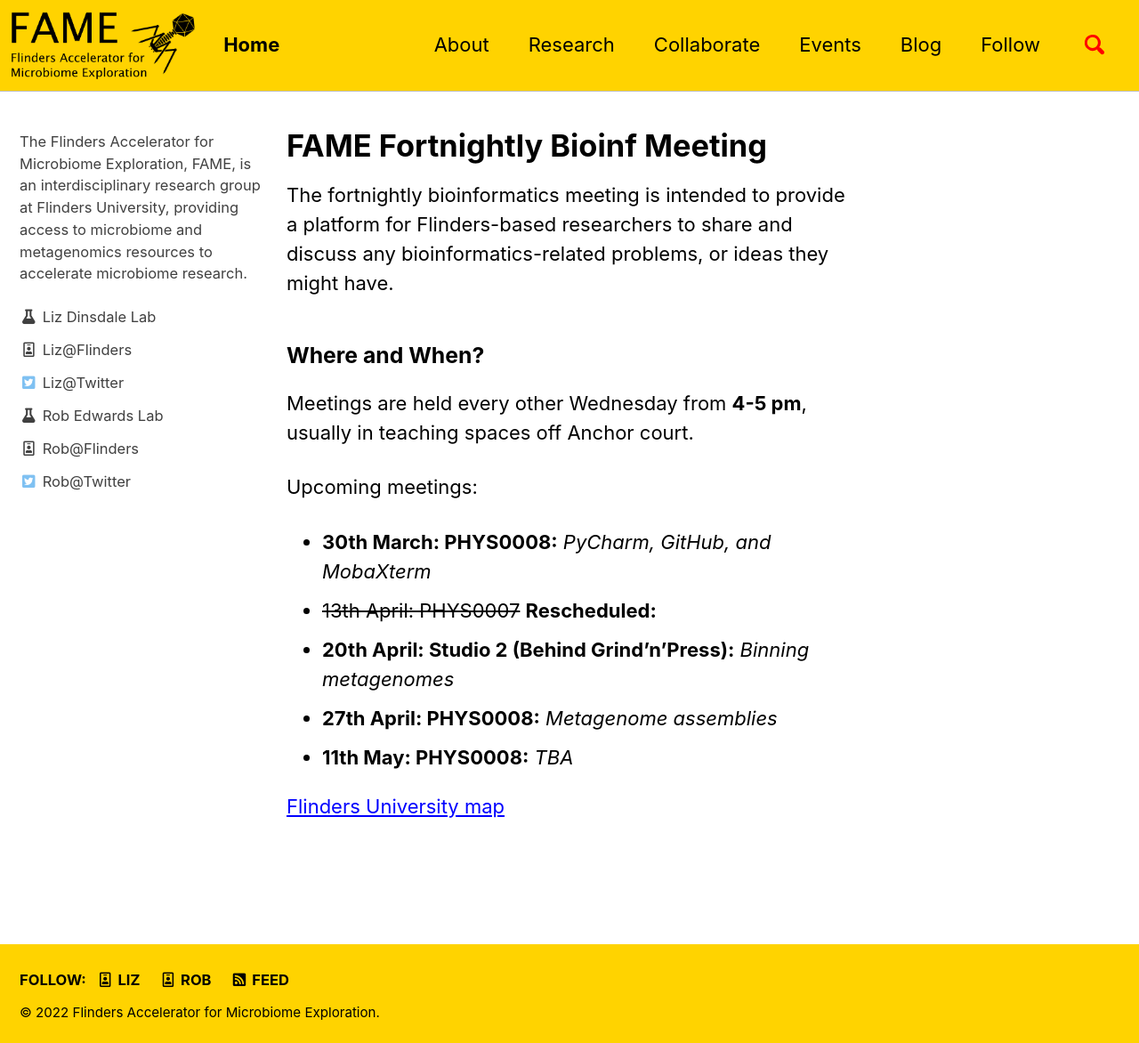
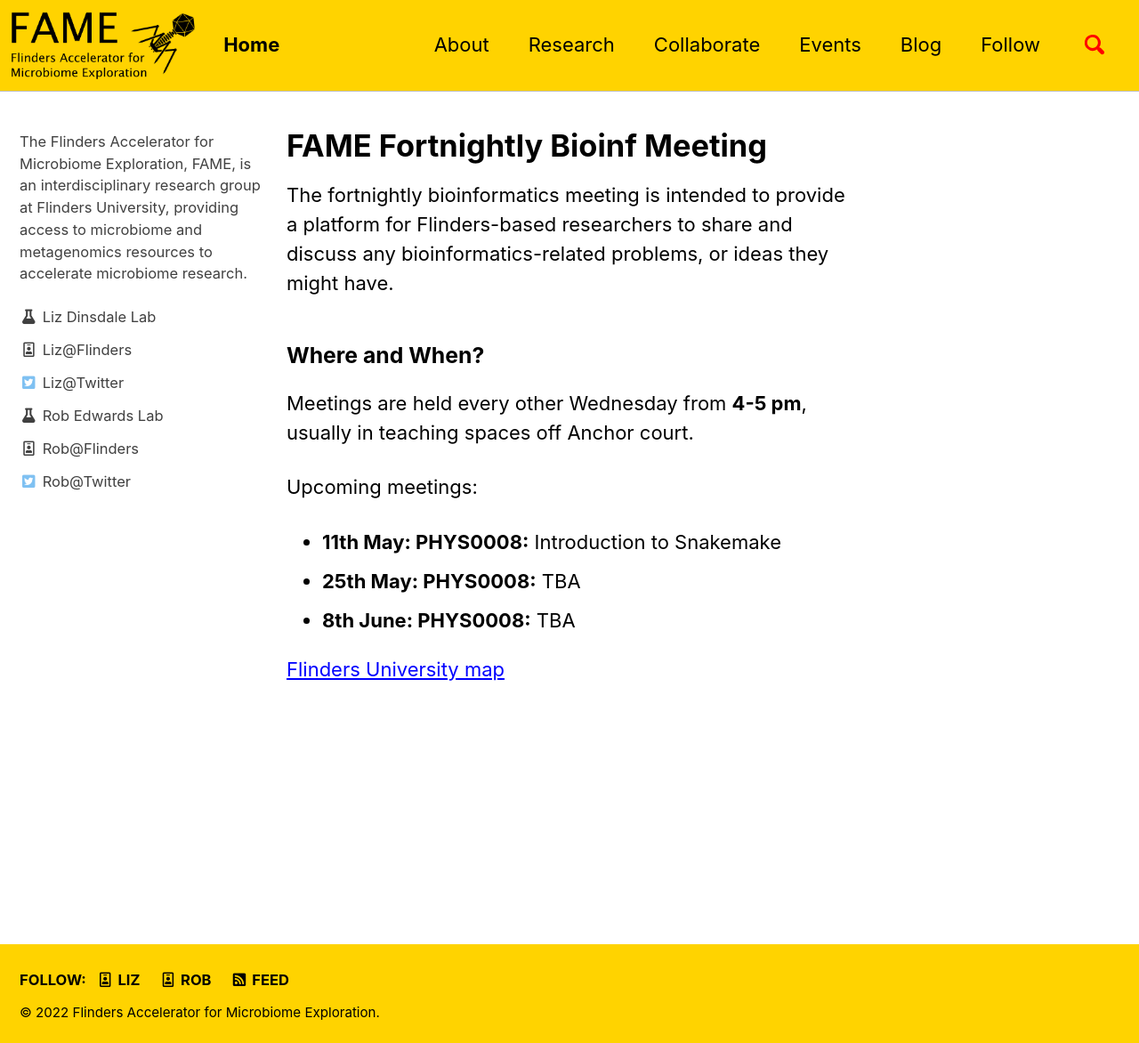
Before and after one commit to FlindersFAME/fame.github.io, a Jekyll site: the page built from Events/_posts/2021-01-01-flinders-weekly-bioinf.md, in a window 1280 px wide and 1172 px high. Shown: the whole window at 89% size. Built offline with Jekyll 4.4.1, drawn with Linux system fonts in a browser that asks for light colours; cached includes are drawn as plain includes.

Commit message:
update fame meeting

```diff
--- a/Events/_posts/2021-01-01-flinders-weekly-bioinf.md
+++ b/Events/_posts/2021-01-01-flinders-weekly-bioinf.md
@@ -15,10 +15,9 @@
 
 Upcoming meetings:
 
-- __30th March: PHYS0008:__ _PyCharm, GitHub, and MobaXterm_
-- ~~13th April: PHYS0007~~ __Rescheduled:__
-- __20th April: Studio 2 (Behind Grind'n'Press):__ _Binning metagenomes_
-- __27th April: PHYS0008:__ _Metagenome assemblies_
-- __11th May: PHYS0008:__ _TBA_
+- __11th May: PHYS0008:__ Introduction to Snakemake
+- __25th May: PHYS0008:__ TBA
+- __8th June: PHYS0008:__ TBA
+
 
 [Flinders University map](https://www.flinders.edu.au/content/dam/documents/campus/maps/campus-map.pdf)
```
